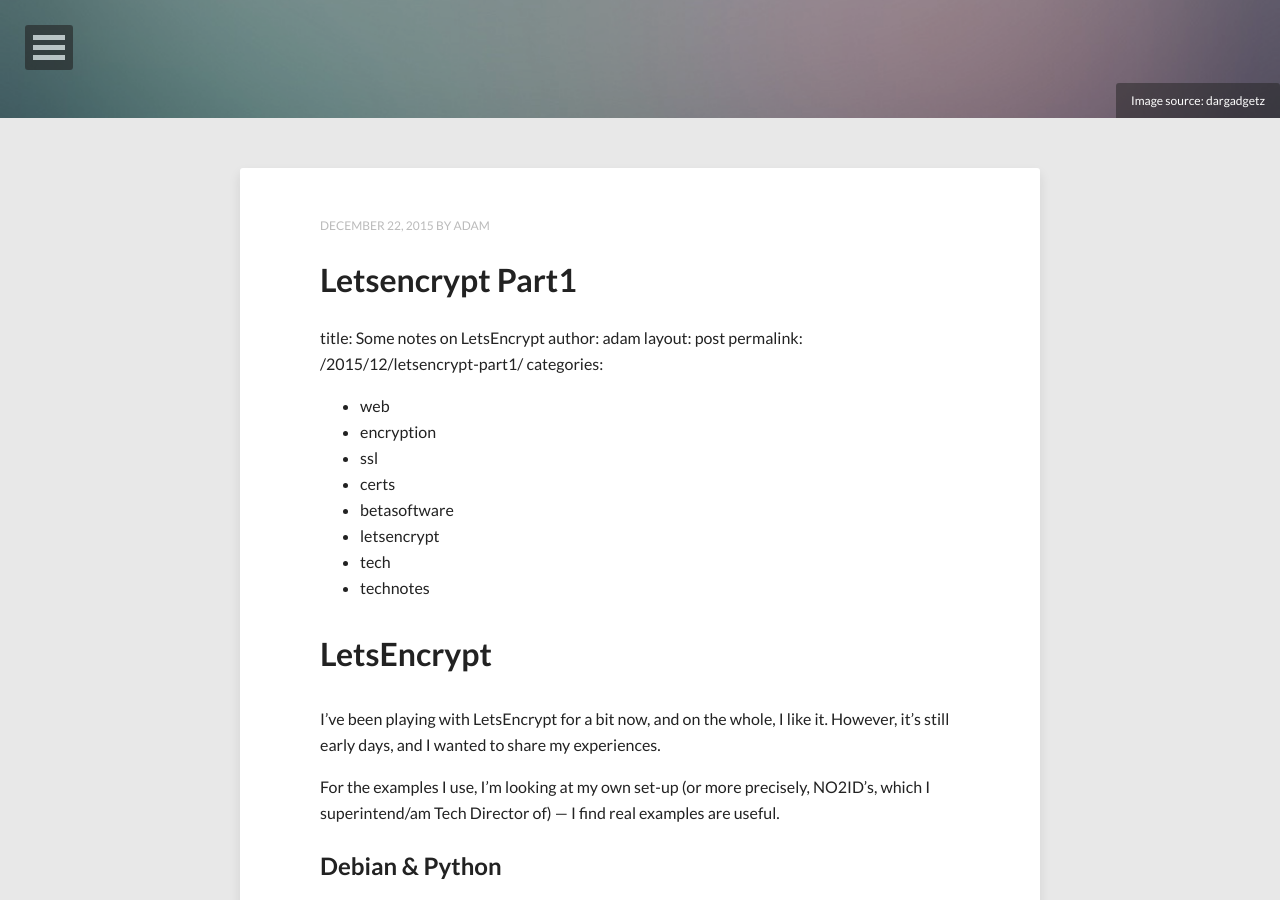
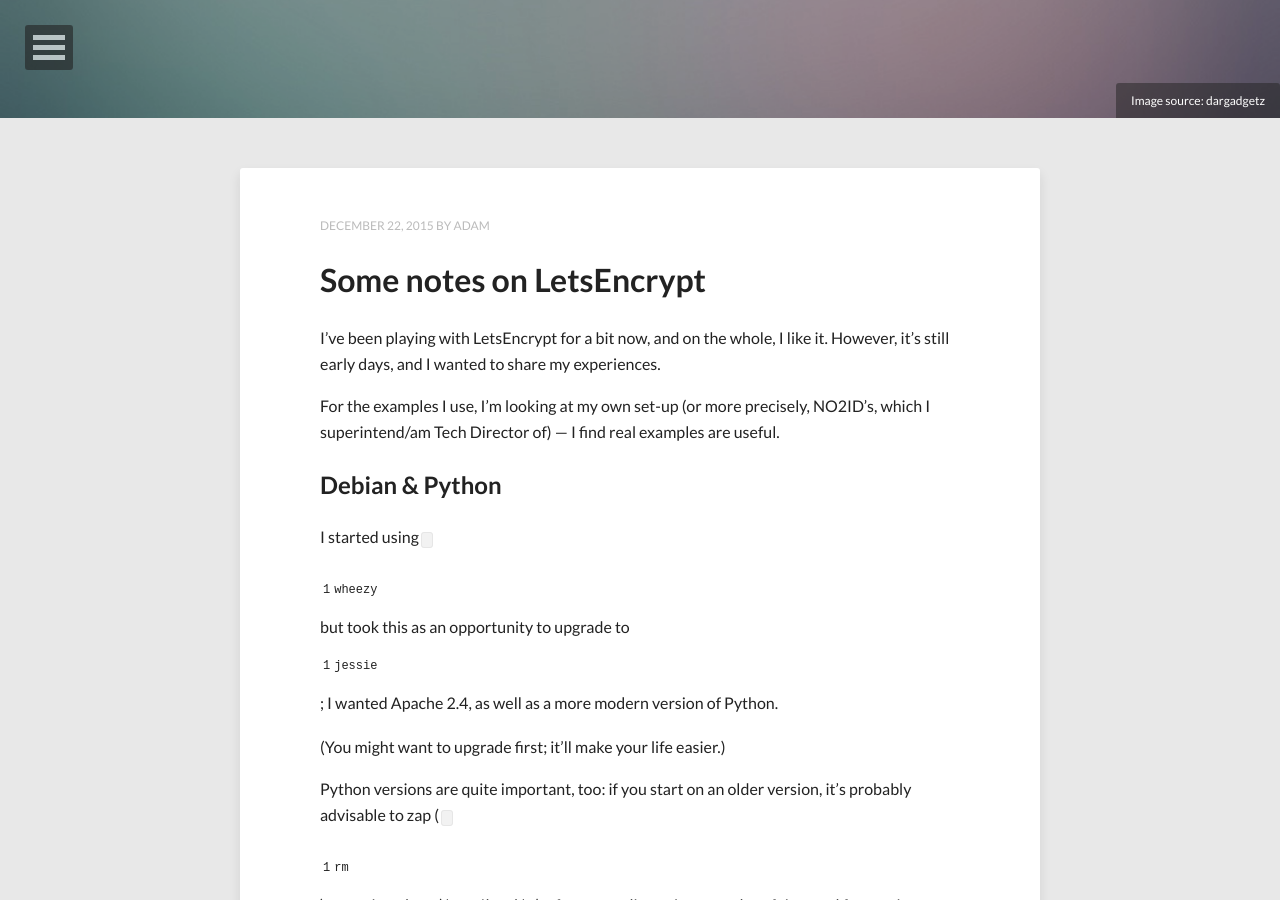
Before and after one commit to adamamyl/blog.amyl.org.uk, a Jekyll site: the page built from index.html, in a window 1280 px wide and 900 px high, scrolled down 282 px. Built offline with Jekyll 4.4.1, drawn with Linux system fonts in a browser that asks for light colours; nearby versions of some CDN libraries; the list of posts is cut into pages by our own code.

Commit message:
header-up properly

```diff
--- a/_posts/2015-12-22-letsencrypt-part1.md
+++ b/_posts/2015-12-22-letsencrypt-part1.md
@@ -1,3 +1,4 @@
+---
 title: Some notes on LetsEncrypt
 author: adam
 layout: post
@@ -11,9 +12,7 @@ categories:
   - letsencrypt
   - tech
   - technotes
-
-# LetsEncrypt
-
+---
 I've been playing with LetsEncrypt for a bit now, and on the whole, I like it. However, it's still early days, and I wanted to share my experiences.
 
 For the examples I use, I'm looking at my own set-up (or more precisely, NO2ID's, which I superintend/am Tech Director of) — I find real examples are useful.
```
